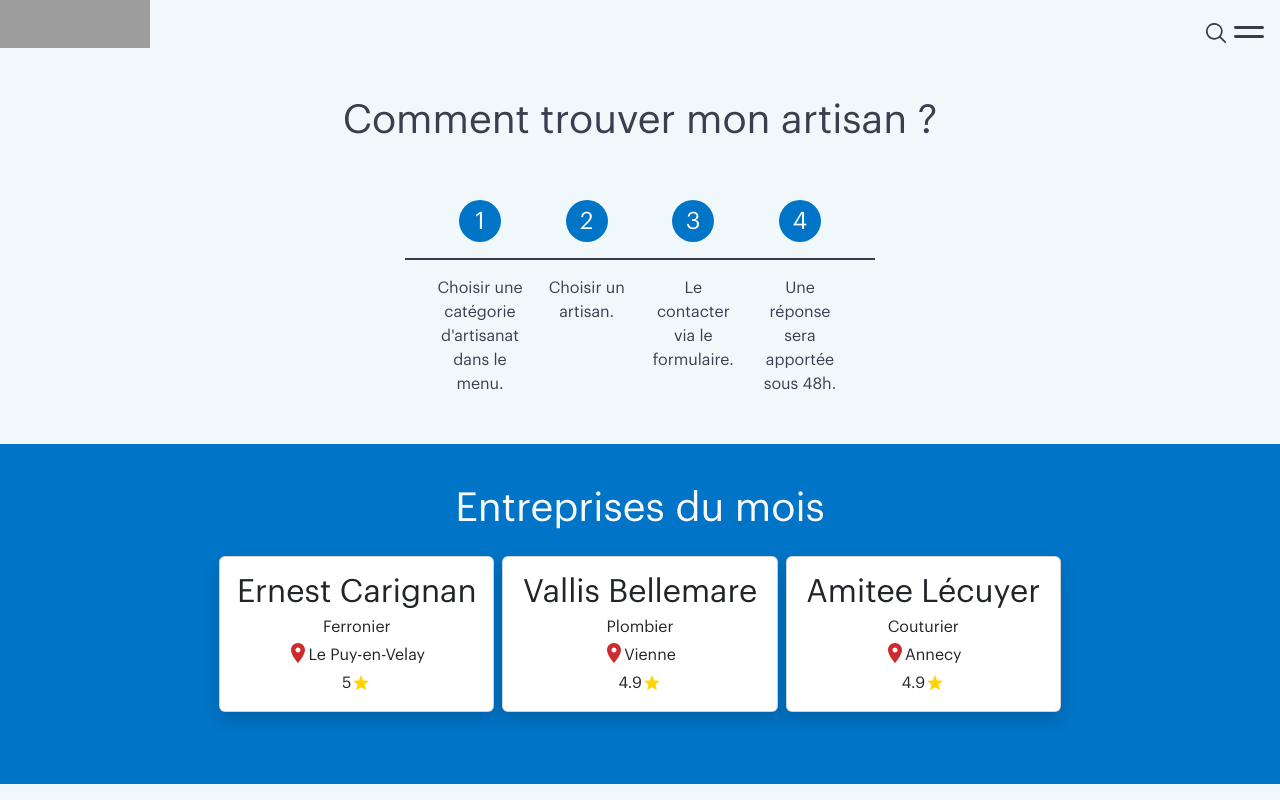
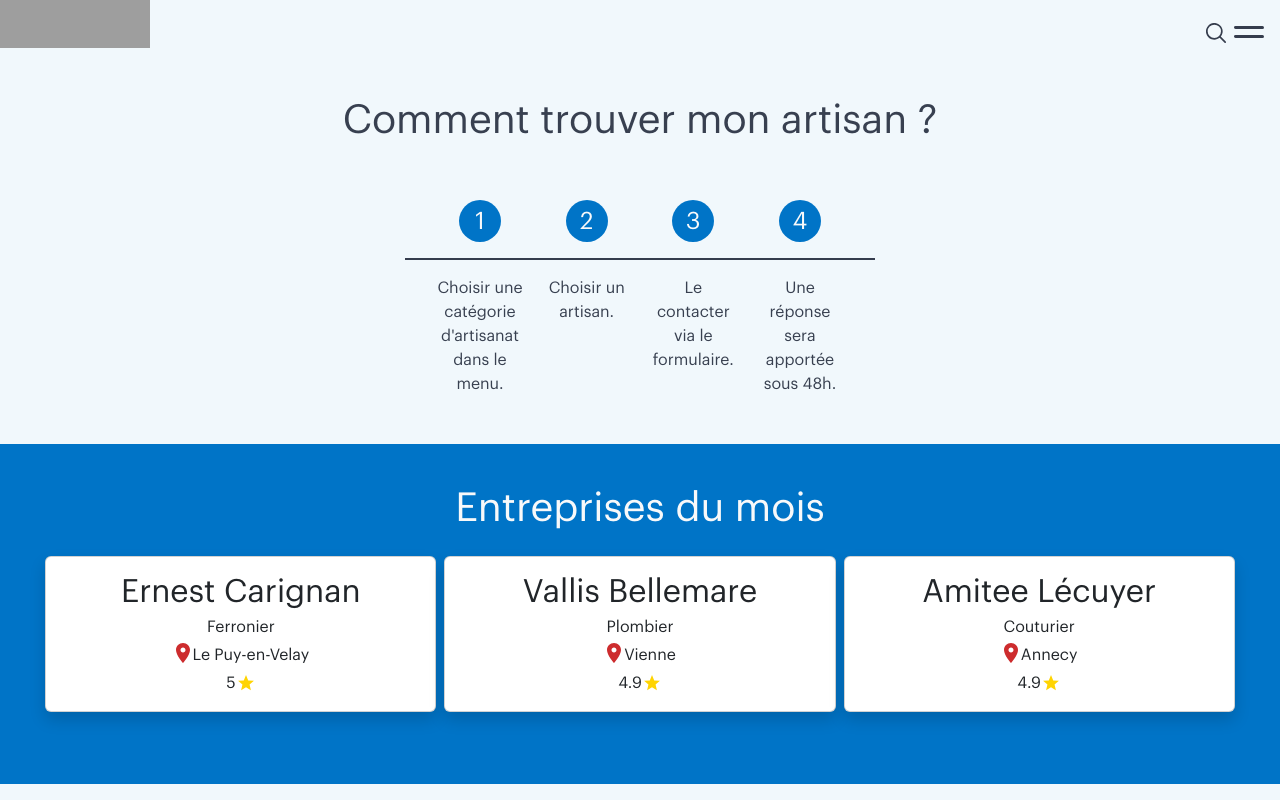
Before and after one commit to KevinRognon/trouve_ton_artisan, a React (Create React App) app: page / in a window 1280 px wide. Shown: the top 800 px of the page. Built offline with nearby package versions, Linux system fonts and the light colour scheme; grey boxes are pictures that could not be loaded.

Commit message:
Mise à jour

```diff
--- a/src/Pages/Accueil/Accueil.jsx
+++ b/src/Pages/Accueil/Accueil.jsx
@@ -53,7 +53,7 @@ export default function Accueil () {
             </section>
             <section className="section-entreprises pt-4 pb-4 d-flex flex-column align-items-center">
                 <h1 className="text-light text-center p-3">Entreprises du mois</h1>
-                <article className="d-flex flex-column flex-md-row justify-content-center align-items-center align-items-md-start gap-2 pb-md-5">
+                <article className="d-flex flex-column flex-md-row justify-content-center align-items-center align-items-md-start gap-2 pb-md-5 col-11">
                     {
                         troisEntreprises.map((item, key) =>
                             <EntrepriseCard
--- a/src/main.scss
+++ b/src/main.scss
@@ -22,6 +22,7 @@ a {
   color: inherit;
 }
 
+
 // Couleurs ====================
 
 .bleu_primaire {
```
